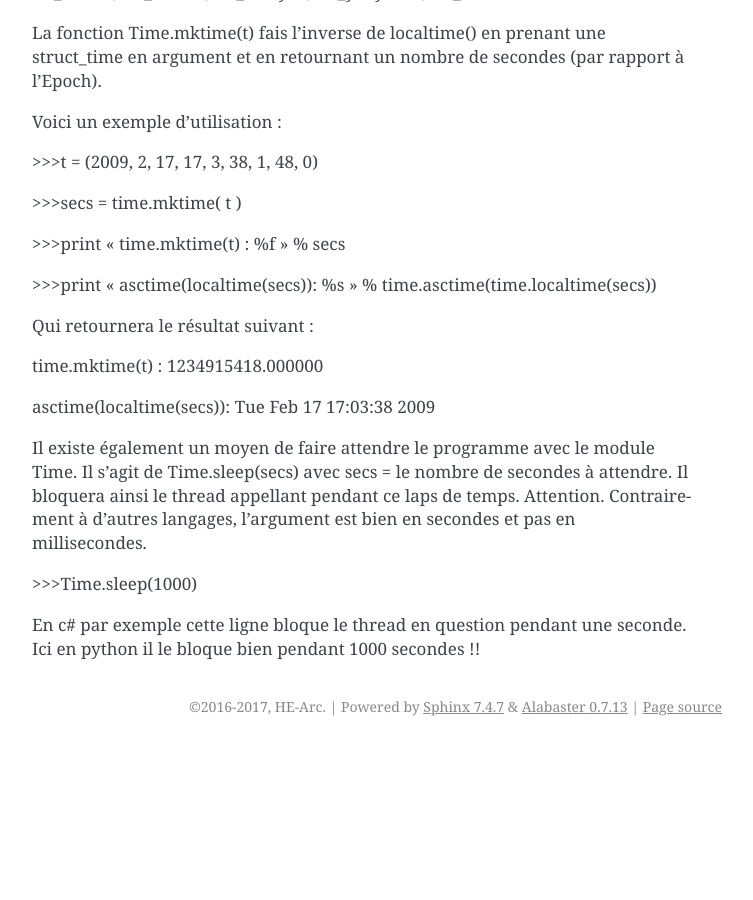
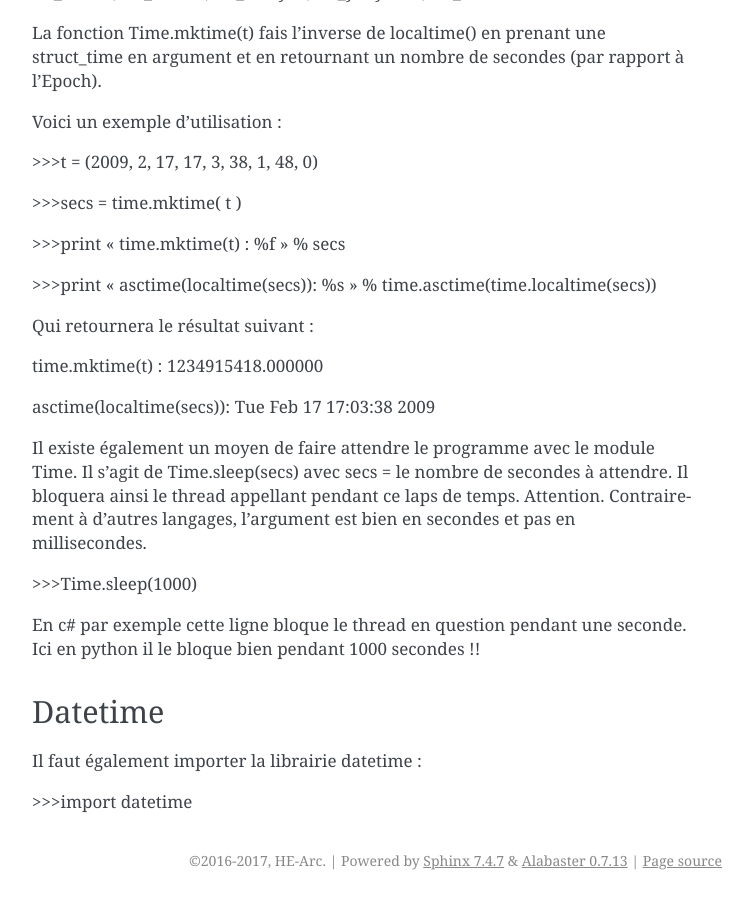
Before and after one commit to HE-Arc/livre-python, a Sphinx documentation site: the page built from source/time/index.rst, in a window 1280 px wide and 900 px high, scrolled down 2608 px. Shown: the whole window, without its empty margins (388-1141 px from the left). Built offline with Sphinx 7.4.7, drawn with Linux system fonts in a browser that asks for light colours; before the commit the page ends 3354 px from its top, so only the background shows below that.

Commit message:
Update index.rst

```diff
--- a/source/time/index.rst
+++ b/source/time/index.rst
@@ -161,3 +161,12 @@ Il s'agit de Time.sleep(secs) avec secs = le nombre de secondes à attendre. Il
 >>>Time.sleep(1000)
 
 En c# par exemple cette ligne bloque le thread en question pendant une seconde. Ici en python il le bloque bien pendant 1000 secondes !!
+
+
+---------
+Datetime
+---------
+Il faut également importer la librairie datetime :
+
+.. code:: python
+>>>import datetime
```
